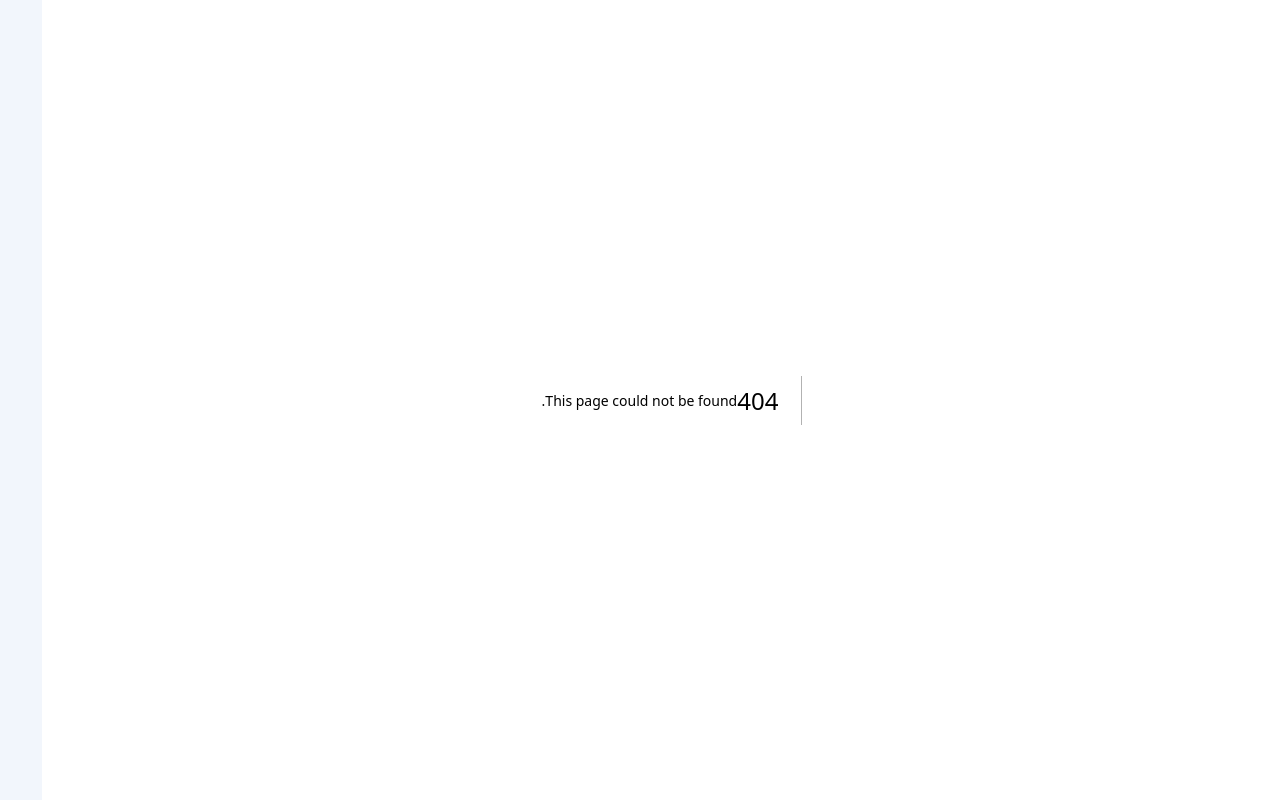
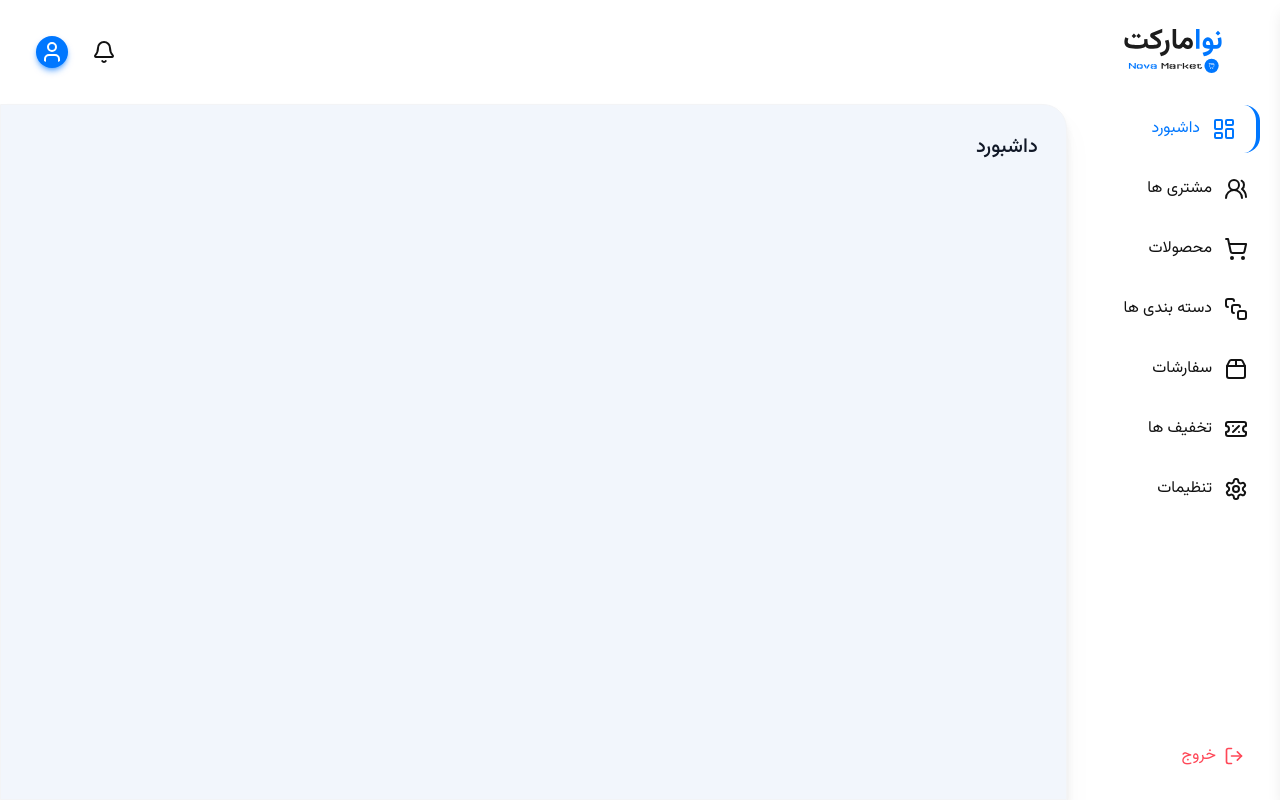
Before and after one commit to aliasghar-bagheri/novamarket, a Next.js app: page /dashboard in a window 1280 px wide. Before the commit this address had no page. Built offline with nearby package versions, Linux system fonts and the light colour scheme; no server answers.

Commit message:
feat: add admin dashboard layout

```diff
--- /dev/null
+++ b/src/app/(panel)/(admin)/dashboard/layout.tsx
@@ -0,0 +1,19 @@
+import { ReactNode } from 'react';
+import Sidebar from './_/components/Sidebar';
+import DashboardHeader from './_/components/DashboardHeader';
+
+export default function DashboardLayout({ children }: { children: ReactNode }) {
+  return (
+    <div className="bg-secondary-0 grid grid-cols-12 overflow-hidden">
+      <aside className="hidden md:col-span-3 lg:col-span-3 xl:col-span-2 lg:block h-screen overflow-y-auto p-5">
+        <Sidebar />
+      </aside>
+      <div className="flex-1 col-span-full lg:col-span-9 xl:col-span-10 h-screen flex flex-col">
+        <DashboardHeader />
+        <main className="flex-1 p-4 sm:p-7 overflow-y-auto bg-background border border-secondary-100 lg:rounded-tr-3xl lg:drop-shadow-xl lg:shadow-primary-200">
+          {children}
+        </main>
+      </div>
+    </div>
+  );
+}
--- /dev/null
+++ b/src/app/(panel)/(admin)/dashboard/page.tsx
@@ -0,0 +1,9 @@
+export default function DashboardPage() {
+  return (
+    <div className="w-full space-y-10">
+      <div>
+        <h2 className="text-secondary-900 font-medium text-xl">داشبورد</h2>
+      </div>
+    </div>
+  );
+}
```
